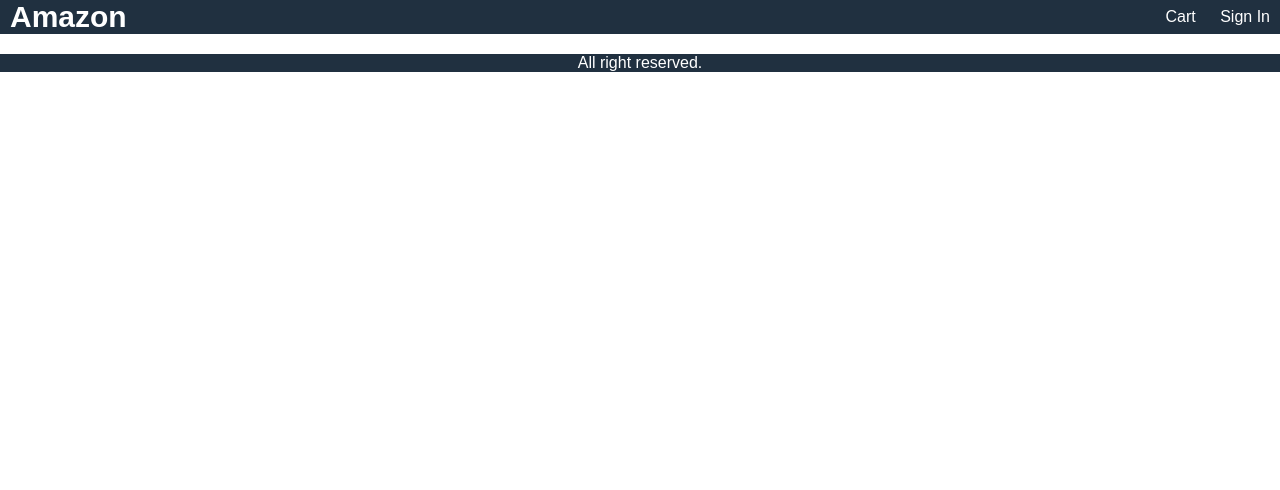
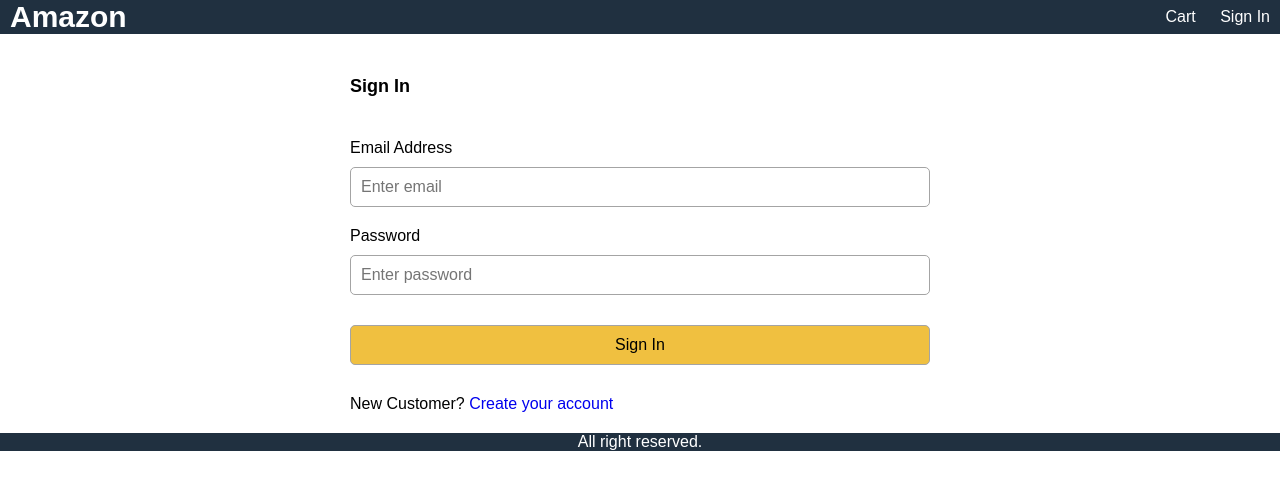
Before and after one commit to Shital769/Amazon_frontend, a React (Create React App) app: page /signin in a window 1280 px wide. Shown: the top 490 px of the page. Built offline with nearby package versions, Linux system fonts and the light colour scheme.

Commit message:
designed signin screen

```diff
--- a/src/App.js
+++ b/src/App.js
@@ -4,6 +4,7 @@
 import HomeScreen from "./screens/HomeScreen";
 import CartScreen from "./screens/CartScreen";
 import { useSelector } from "react-redux";
+import SignInScreen from "./screens/SignInScreen";
 
 function App() {
   const cart = useSelector((state) => state.cart);
@@ -32,6 +33,7 @@
           <Routes>
             <Route path="/cart/:id?" element={<CartScreen />} />
             <Route path="/product/:id" element={<ProductScreen />} />
+            <Route path="signin" element={<SignInScreen />} />
             <Route path="/" element={<HomeScreen />} exact />
           </Routes>
         </main>
--- a/src/index.css
+++ b/src/index.css
@@ -221,3 +221,20 @@
   color: #a02020;
   background-color: #ffe0e0e0;
 }
+
+/* Sign in Form */
+.form {
+  max-width: 60rem;
+  margin: 0 auto;
+}
+
+.form > div {
+  display: flex;
+  flex-direction: column;
+  margin: 1rem;
+}
+
+.form label {
+  margin: 1rem 0;
+  display: block;
+}
--- /dev/null
+++ b/src/screens/SignInScreen.js
@@ -0,0 +1,54 @@
+import React, { useState } from "react";
+import { Link } from "react-router-dom";
+
+const submitHandler = (e) => {
+  e.preventDefault();
+
+  // TODO: signin
+};
+
+export default function SignInScreen() {
+  const [email, setEmail] = useState("");
+  const [password, setPassword] = useState("");
+  return (
+    <div>
+      <form onSubmit={submitHandler} className="form">
+        <div>
+          <h1>Sign In</h1>
+        </div>
+        <div>
+          <label htmlFor="email">Email Address</label>
+          <input
+            type="email"
+            id="email"
+            placeholder="Enter email"
+            required
+            onChange={(e) => setEmail(e.target.value)}
+          />
+        </div>
+        <div>
+          <label htmlFor="password">Password</label>
+          <input
+            type="password"
+            id="password"
+            placeholder="Enter password"
+            required
+            onChange={(e) => setPassword(e.target.value)}
+          />
+        </div>
+        <div>
+          <label htmlFor=""></label>
+          <button className="primary" type="submit">
+            Sign In
+          </button>
+        </div>
+        <div>
+          <label htmlFor=""></label>
+          <div>
+            New Customer? <Link to="/register">Create your account</Link>
+          </div>
+        </div>
+      </form>
+    </div>
+  );
+}
```
